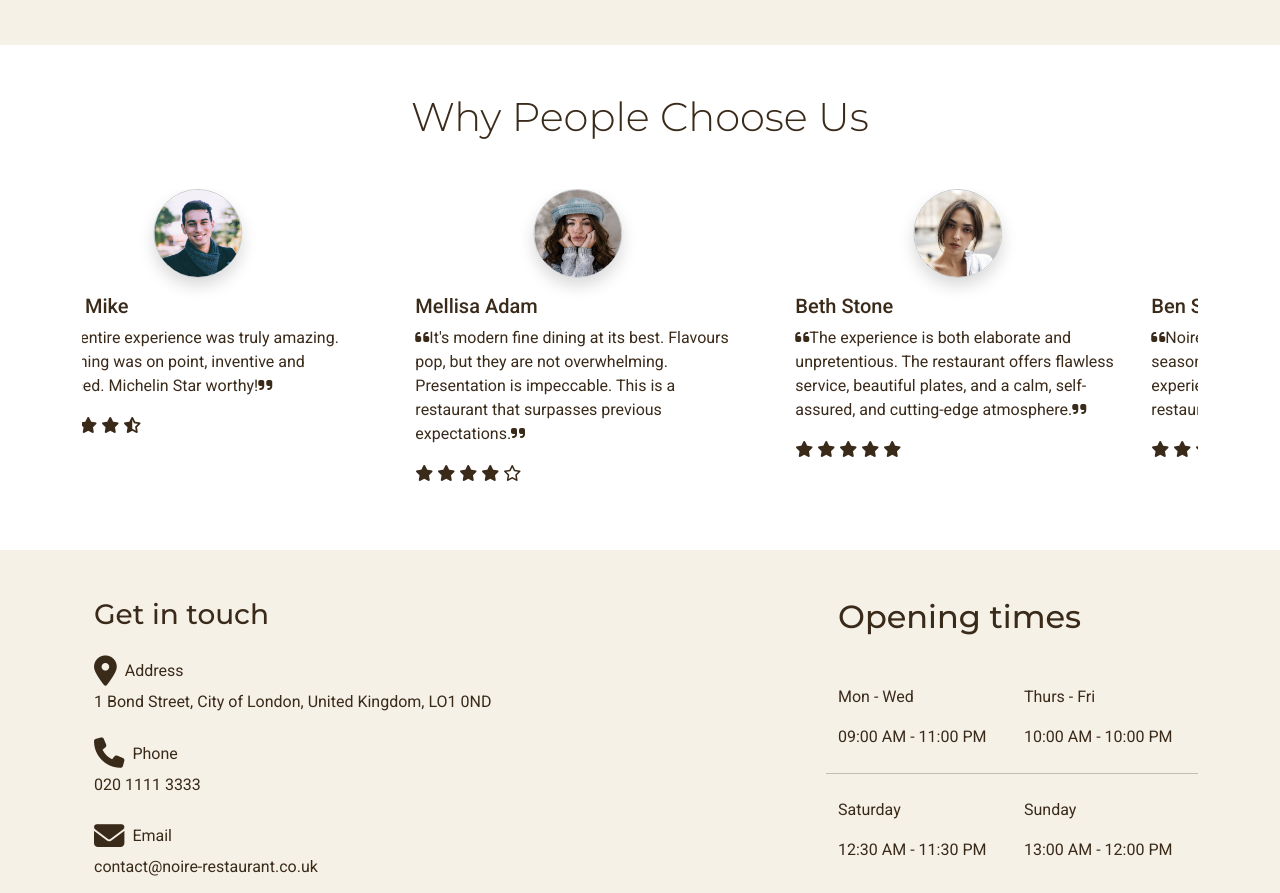
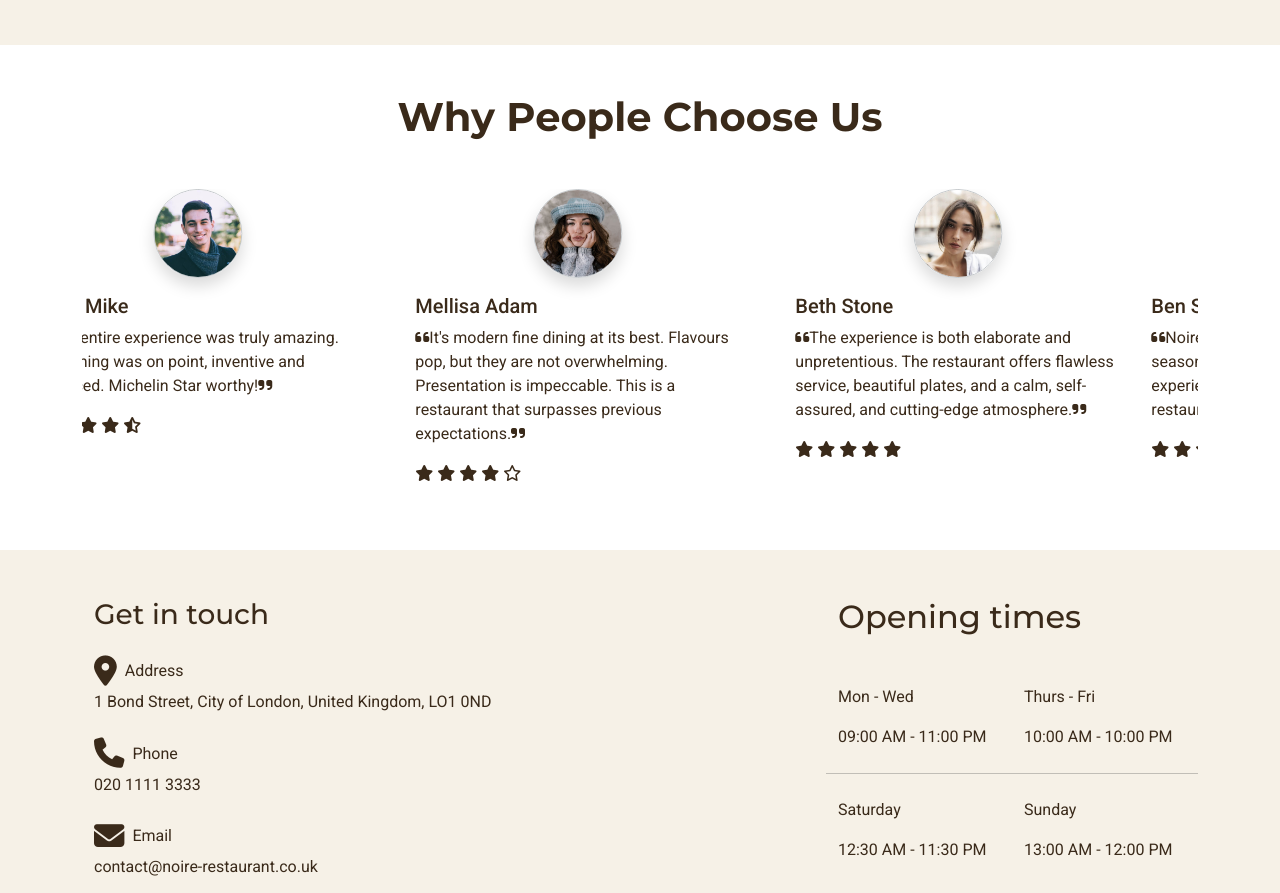
Before and after one commit to Ionut-Cora/noire-restaurant, a plain HTML site: page about-us.html in a window 1280 px wide. Shown: the part 3422-4315 px from the top of the page. Drawn offline with nearby package versions, Linux system fonts and the light colour scheme.

Commit message:
Reviews section title making bold

```diff
--- a/about-us.html
+++ b/about-us.html
@@ -319,7 +319,7 @@
       <!-- Reviews section -->
       <section class="reviews-section py-5">
         <div class="container">
-          <h2 class="display-6 text-center mb-5 text-capitalize">
+          <h2 class="display-6 text-center mb-5 text-capitalize fw-bold">
             Why people choose us
           </h2>
           <div
```
Also changed, not shown: index.html (+1 -1 lines).
